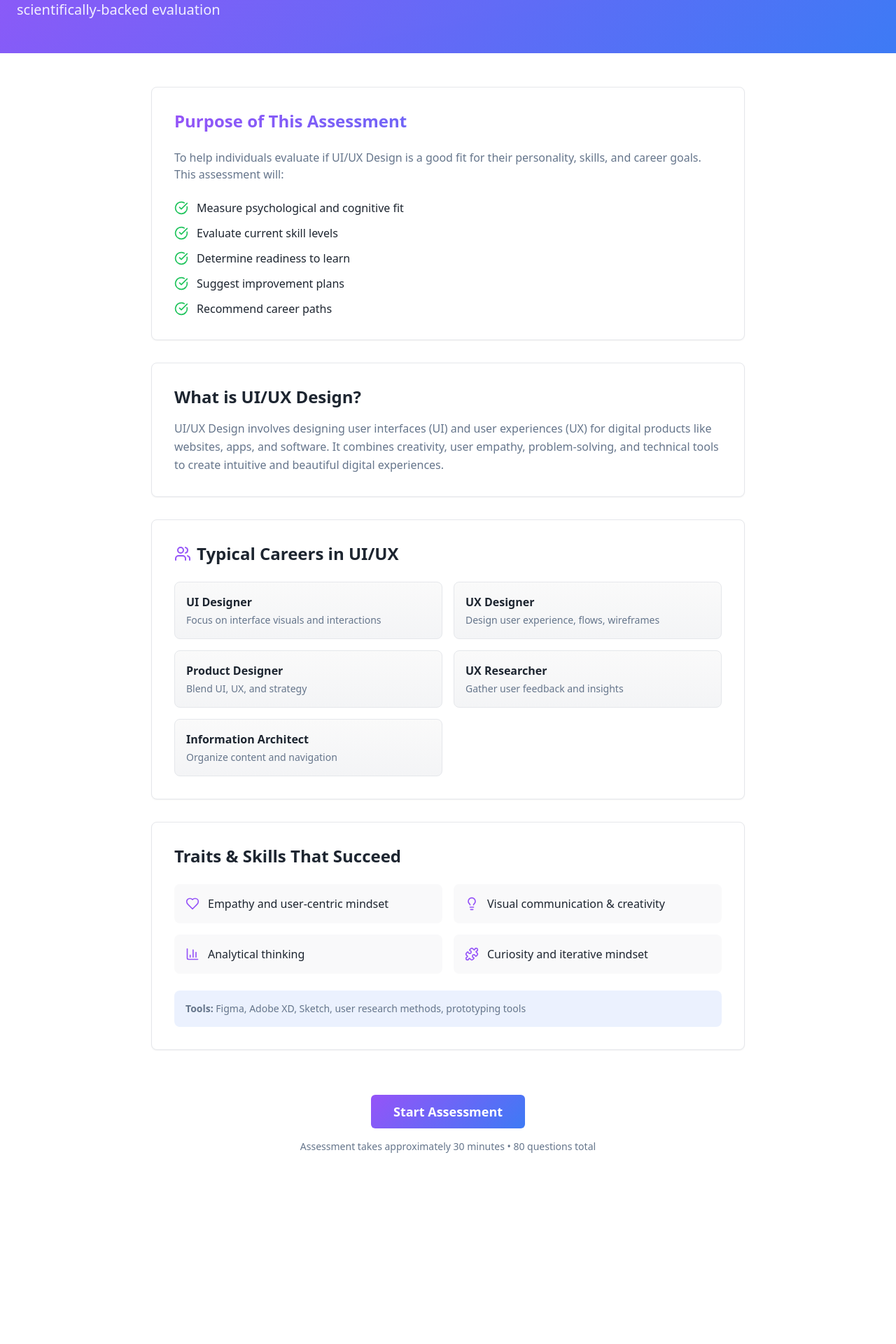
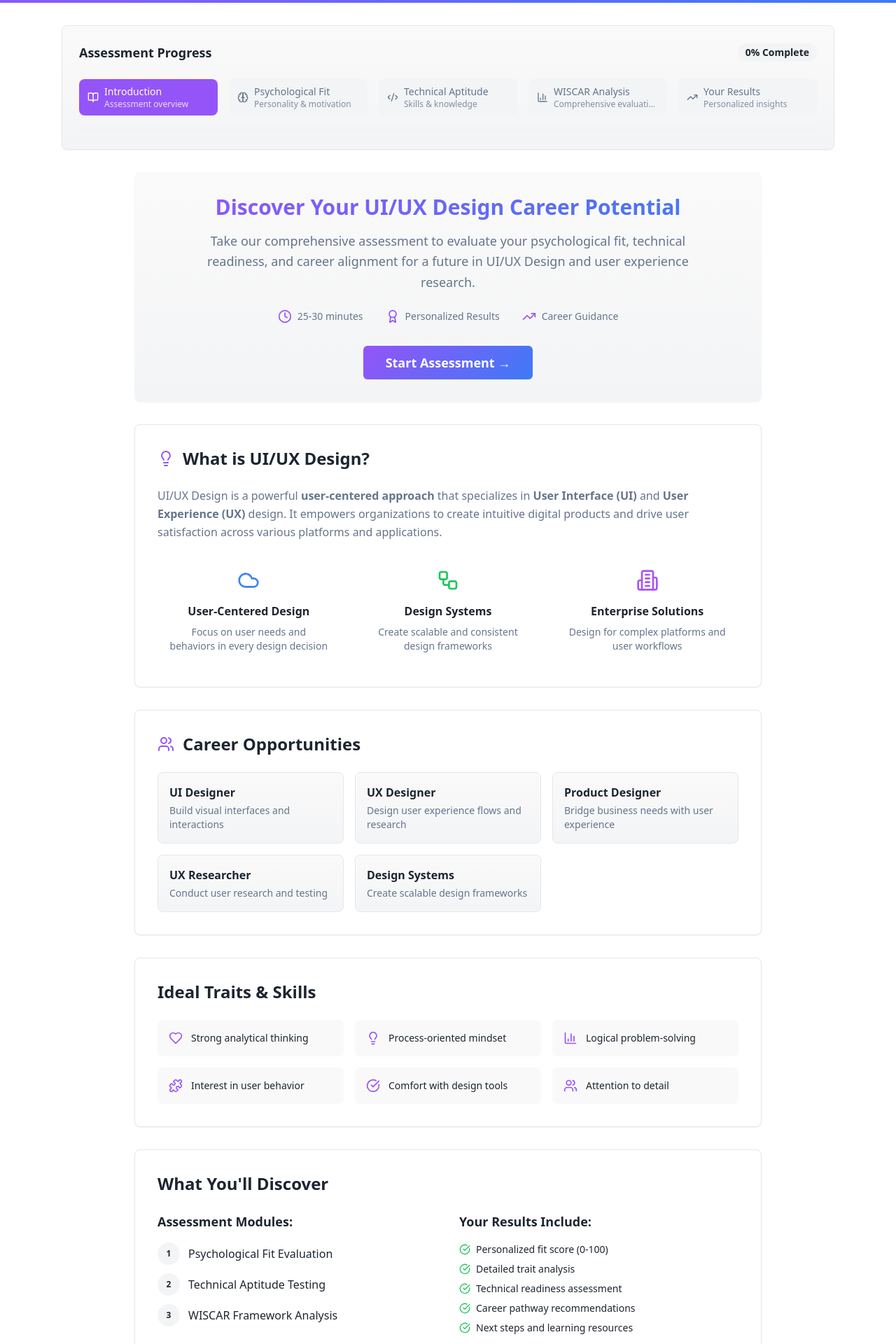
Before and after one commit to bhavyasrideva22/design-readiness, a React (Vite) app: page / in a window 1280 px wide. Shown: the part 220-2140 px from the top of the page at 70% size. Before the commit the page ends 1916 px from the top, so only its background shows below. Built offline with nearby package versions, Linux system fonts and the light colour scheme.

Commit message:
Integrate reference design
Integrate UI/UX assessment design from the provided URL up to the results page.

```diff
--- a/src/components/assessment/AssessmentHeader.tsx
+++ b/src/components/assessment/AssessmentHeader.tsx
@@ -12,8 +12,9 @@ export const AssessmentHeader = ({ currentSection = "Introduction", progress = 0
         <div className="w-full h-full bg-gradient-to-br from-white/5 to-transparent"></div>
       </div>
 
-      <div className="relative container mx-auto px-6 py-12">
-        <div className="flex items-center gap-3 mb-6">
+      <div className="relative container mx-auto px-6 py-8">
+        <div className="flex items-center justify-between mb-6">
+          <div className="flex items-center gap-3">
             <div className="p-3 bg-white/10 rounded-xl backdrop-blur-sm animate-float">
               <Brain className="w-8 h-8" />
             </div>
@@ -25,30 +26,20 @@ export const AssessmentHeader = ({ currentSection = "Introduction", progress = 0
             </div>
           </div>
 
-        <h1 className="text-4xl md:text-5xl font-bold mb-4 animate-slide-up">
-          UI/UX Design Readiness Assessment
-        </h1>
-        <p className="text-xl text-primary-foreground/90 max-w-2xl animate-slide-up delay-100">
-          Discover your potential for a career in UI/UX Design through scientifically-backed evaluation
-        </p>
-
           {progress > 0 && (
-          <div className="mt-8 animate-slide-up delay-200">
-            <div className="flex justify-between items-center mb-2">
-              <span className="text-sm font-medium">Progress</span>
-              <span className="text-sm">{Math.round(progress)}%</span>
-            </div>
-            <div className="w-full bg-white/20 rounded-full h-2">
-              <div
-                className="bg-white rounded-full h-2 transition-all duration-500 ease-out"
-                style={{ width: `${progress}%` }}
-              ></div>
-            </div>
-            <p className="text-sm text-primary-foreground/80 mt-2">
-              Current Section: {currentSection}
-            </p>
+            <div className="text-right">
+              <div className="text-2xl font-bold">{Math.round(progress)}%</div>
+              <div className="text-sm text-primary-foreground/80">Complete</div>
             </div>
           )}
+        </div>
+
+        <h1 className="text-3xl md:text-4xl font-bold mb-3 animate-slide-up">
+          Is UI/UX Design Right for You?
+        </h1>
+        <p className="text-lg text-primary-foreground/90 max-w-2xl animate-slide-up delay-100">
+          Comprehensive Career Assessment & Guidance
+        </p>
       </div>
     </div>
   );
--- a/src/components/assessment/IntroductionSection.tsx
+++ b/src/components/assessment/IntroductionSection.tsx
@@ -1,70 +1,149 @@
 import { Card } from "@/components/ui/card";
 import { Button } from "@/components/ui/button";
-import { CheckCircle, Users, Lightbulb, BarChart3, Heart, Puzzle } from "lucide-react";
+import { Badge } from "@/components/ui/badge";
+import {
+  CheckCircle,
+  Users,
+  Lightbulb,
+  BarChart3,
+  Heart,
+  Puzzle,
+  Clock,
+  Award,
+  TrendingUp,
+  Cloud,
+  Workflow,
+  Building2
+} from "lucide-react";
 
 interface IntroductionSectionProps {
   onStart: () => void;
 }
 
 export const IntroductionSection = ({ onStart }: IntroductionSectionProps) => {
-  const purposes = [
-    "Measure psychological and cognitive fit",
-    "Evaluate current skill levels",
-    "Determine readiness to learn",
-    "Suggest improvement plans",
-    "Recommend career paths"
+  const features = [
+    { icon: Clock, text: "25-30 minutes" },
+    { icon: Award, text: "Personalized Results" },
+    { icon: TrendingUp, text: "Career Guidance" }
+  ];
+
+  const keyFeatures = [
+    {
+      icon: Cloud,
+      title: "User-Centered Design",
+      desc: "Focus on user needs and behaviors in every design decision",
+      color: "text-blue-500"
+    },
+    {
+      icon: Workflow,
+      title: "Design Systems",
+      desc: "Create scalable and consistent design frameworks",
+      color: "text-green-500"
+    },
+    {
+      icon: Building2,
+      title: "Enterprise Solutions",
+      desc: "Design for complex platforms and user workflows",
+      color: "text-purple-500"
+    }
   ];
 
   const careers = [
-    { title: "UI Designer", desc: "Focus on interface visuals and interactions" },
-    { title: "UX Designer", desc: "Design user experience, flows, wireframes" },
-    { title: "Product Designer", desc: "Blend UI, UX, and strategy" },
-    { title: "UX Researcher", desc: "Gather user feedback and insights" },
-    { title: "Information Architect", desc: "Organize content and navigation" }
+    { title: "UI Designer", desc: "Build visual interfaces and interactions" },
+    { title: "UX Designer", desc: "Design user experience flows and research" },
+    { title: "Product Designer", desc: "Bridge business needs with user experience" },
+    { title: "UX Researcher", desc: "Conduct user research and testing" },
+    { title: "Design Systems", desc: "Create scalable design frameworks" }
   ];
 
   const traits = [
-    { icon: Heart, text: "Empathy and user-centric mindset" },
-    { icon: Lightbulb, text: "Visual communication & creativity" },
-    { icon: BarChart3, text: "Analytical thinking" },
-    { icon: Puzzle, text: "Curiosity and iterative mindset" }
+    { icon: Heart, text: "Strong analytical thinking" },
+    { icon: Lightbulb, text: "Process-oriented mindset" },
+    { icon: BarChart3, text: "Logical problem-solving" },
+    { icon: Puzzle, text: "Interest in user behavior" },
+    { icon: CheckCircle, text: "Comfort with design tools" },
+    { icon: Users, text: "Attention to detail" }
+  ];
+
+  const assessmentModules = [
+    { number: "1", title: "Psychological Fit Evaluation" },
+    { number: "2", title: "Technical Aptitude Testing" },
+    { number: "3", title: "WISCAR Framework Analysis" }
+  ];
+
+  const resultIncludes = [
+    "Personalized fit score (0-100)",
+    "Detailed trait analysis",
+    "Technical readiness assessment",
+    "Career pathway recommendations",
+    "Next steps and learning resources"
   ];
 
   return (
     <div className="space-y-8 animate-slide-up">
-      {/* Purpose Section */}
-      <Card className="p-8 shadow-design-md">
-        <h2 className="text-2xl font-bold mb-6 bg-gradient-primary bg-clip-text text-transparent">
-          Purpose of This Assessment
+      {/* Hero Section */}
+      <Card className="p-8 text-center shadow-design-lg bg-gradient-subtle border-0">
+        <h2 className="text-3xl font-bold mb-4 bg-gradient-primary bg-clip-text text-transparent">
+          Discover Your UI/UX Design Career Potential
         </h2>
-        <p className="text-muted-foreground mb-6">
-          To help individuals evaluate if UI/UX Design is a good fit for their personality, skills, and career goals. This assessment will:
+        <p className="text-muted-foreground mb-6 text-lg leading-relaxed max-w-3xl mx-auto">
+          Take our comprehensive assessment to evaluate your psychological fit, technical readiness, and career alignment for a future in UI/UX Design and user experience research.
         </p>
-        <ul className="space-y-3">
-          {purposes.map((purpose, index) => (
-            <li key={index} className="flex items-center gap-3">
-              <CheckCircle className="w-5 h-5 text-success" />
-              <span>{purpose}</span>
-            </li>
-          ))}
-        </ul>
+
+        <div className="flex items-center justify-center gap-8 mb-8">
+          {features.map((feature, index) => {
+            const Icon = feature.icon;
+            return (
+              <div key={index} className="flex items-center gap-2 text-muted-foreground">
+                <Icon className="w-5 h-5 text-primary" />
+                <span className="text-sm font-medium">{feature.text}</span>
+              </div>
+            );
+          })}
+        </div>
+
+        <Button
+          size="lg"
+          onClick={onStart}
+          className="bg-gradient-primary hover:shadow-glow transition-all duration-300 px-8 py-6 text-lg font-semibold"
+        >
+          Start Assessment →
+        </Button>
       </Card>
 
       {/* What is UI/UX Design */}
       <Card className="p-8 shadow-design-md">
-        <h2 className="text-2xl font-bold mb-4">What is UI/UX Design?</h2>
-        <p className="text-muted-foreground leading-relaxed">
-          UI/UX Design involves designing user interfaces (UI) and user experiences (UX) for digital products like websites, apps, and software. It combines creativity, user empathy, problem-solving, and technical tools to create intuitive and beautiful digital experiences.
+        <div className="flex items-center gap-3 mb-6">
+          <Lightbulb className="w-6 h-6 text-primary" />
+          <h2 className="text-2xl font-bold">What is UI/UX Design?</h2>
+        </div>
+        <p className="text-muted-foreground leading-relaxed mb-6">
+          UI/UX Design is a powerful <strong>user-centered approach</strong> that specializes in <strong>User Interface (UI)</strong> and <strong>User Experience (UX)</strong> design. It empowers organizations to create intuitive digital products and drive user satisfaction across various platforms and applications.
         </p>
+
+        <div className="grid gap-6 md:grid-cols-3">
+          {keyFeatures.map((feature, index) => {
+            const Icon = feature.icon;
+            return (
+              <div key={index} className="text-center p-4">
+                <div className="mb-4">
+                  <Icon className={`w-8 h-8 mx-auto ${feature.color}`} />
+                </div>
+                <h3 className="font-semibold mb-2">{feature.title}</h3>
+                <p className="text-sm text-muted-foreground">{feature.desc}</p>
+              </div>
+            );
+          })}
+        </div>
       </Card>
 
-      {/* Career Paths */}
+      {/* Career Opportunities */}
       <Card className="p-8 shadow-design-md">
-        <h2 className="text-2xl font-bold mb-6 flex items-center gap-2">
+        <div className="flex items-center gap-3 mb-6">
           <Users className="w-6 h-6 text-primary" />
-          Typical Careers in UI/UX
-        </h2>
-        <div className="grid gap-4 md:grid-cols-2">
+          <h2 className="text-2xl font-bold">Career Opportunities</h2>
+        </div>
+        <div className="grid gap-4 md:grid-cols-2 lg:grid-cols-3">
           {careers.map((career, index) => (
             <div key={index} className="p-4 rounded-lg bg-gradient-subtle border">
               <h3 className="font-semibold mb-1">{career.title}</h3>
@@ -74,40 +153,54 @@ export const IntroductionSection = ({ onStart }: IntroductionSectionProps) => {
         </div>
       </Card>
 
-      {/* Traits & Skills */}
+      {/* Ideal Traits */}
       <Card className="p-8 shadow-design-md">
-        <h2 className="text-2xl font-bold mb-6">Traits & Skills That Succeed</h2>
-        <div className="grid gap-4 md:grid-cols-2">
+        <h2 className="text-2xl font-bold mb-6">Ideal Traits & Skills</h2>
+        <div className="grid gap-4 md:grid-cols-2 lg:grid-cols-3">
           {traits.map((trait, index) => {
             const Icon = trait.icon;
             return (
               <div key={index} className="flex items-center gap-3 p-4 rounded-lg bg-muted/50">
                 <Icon className="w-5 h-5 text-primary" />
-                <span>{trait.text}</span>
+                <span className="text-sm font-medium">{trait.text}</span>
               </div>
             );
           })}
         </div>
-        <div className="mt-6 p-4 bg-accent/10 rounded-lg">
-          <p className="text-sm text-muted-foreground">
-            <strong>Tools:</strong> Figma, Adobe XD, Sketch, user research methods, prototyping tools
-          </p>
+      </Card>
+
+      {/* What You'll Discover */}
+      <Card className="p-8 shadow-design-md">
+        <h2 className="text-2xl font-bold mb-6">What You'll Discover</h2>
+
+        <div className="grid gap-8 md:grid-cols-2">
+          <div>
+            <h3 className="font-semibold mb-4 text-lg">Assessment Modules:</h3>
+            <div className="space-y-3">
+              {assessmentModules.map((module, index) => (
+                <div key={index} className="flex items-center gap-3">
+                  <Badge variant="secondary" className="w-8 h-8 rounded-full flex items-center justify-center">
+                    {module.number}
+                  </Badge>
+                  <span className="font-medium">{module.title}</span>
+                </div>
+              ))}
+            </div>
+          </div>
+
+          <div>
+            <h3 className="font-semibold mb-4 text-lg">Your Results Include:</h3>
+            <ul className="space-y-2">
+              {resultIncludes.map((item, index) => (
+                <li key={index} className="flex items-start gap-2">
+                  <CheckCircle className="w-4 h-4 text-success mt-0.5 flex-shrink-0" />
+                  <span className="text-sm">{item}</span>
+                </li>
+              ))}
+            </ul>
+          </div>
         </div>
       </Card>
-
-      {/* Start Button */}
-      <div className="text-center pt-8">
-        <Button
-          size="lg"
-          onClick={onStart}
-          className="bg-gradient-primary hover:shadow-glow transition-all duration-300 px-8 py-6 text-lg font-semibold"
-        >
-          Start Assessment
-        </Button>
-        <p className="text-sm text-muted-foreground mt-4">
-          Assessment takes approximately 30 minutes • 80 questions total
-        </p>
-      </div>
     </div>
   );
 };
--- /dev/null
+++ b/src/components/assessment/ProgressNavigation.tsx
@@ -0,0 +1,117 @@
+import { Card } from "@/components/ui/card";
+import { Badge } from "@/components/ui/badge";
+import { cn } from "@/lib/utils";
+import {
+  BookOpen,
+  Brain,
+  Code2,
+  BarChart3,
+  TrendingUp,
+  CheckCircle
+} from "lucide-react";
+
+interface ProgressNavigationProps {
+  currentSection: 'intro' | 'assessment' | 'results';
+  progress: number;
+}
+
+export const ProgressNavigation = ({ currentSection, progress }: ProgressNavigationProps) => {
+  const sections = [
+    {
+      id: 'intro',
+      title: 'Introduction',
+      icon: BookOpen,
+      description: 'Assessment overview'
+    },
+    {
+      id: 'psychological',
+      title: 'Psychological Fit',
+      icon: Brain,
+      description: 'Personality & motivation'
+    },
+    {
+      id: 'technical',
+      title: 'Technical Aptitude',
+      icon: Code2,
+      description: 'Skills & knowledge'
+    },
+    {
+      id: 'wiscar',
+      title: 'WISCAR Analysis',
+      icon: BarChart3,
+      description: 'Comprehensive evaluation'
+    },
+    {
+      id: 'results',
+      title: 'Your Results',
+      icon: TrendingUp,
+      description: 'Personalized insights'
+    }
+  ];
+
+  const getSectionStatus = (sectionId: string) => {
+    if (currentSection === 'intro' && sectionId === 'intro') return 'current';
+    if (currentSection === 'assessment') {
+      if (sectionId === 'intro') return 'completed';
+      if (['psychological', 'technical', 'wiscar'].includes(sectionId)) return 'current';
+      return 'upcoming';
+    }
+    if (currentSection === 'results') {
+      if (sectionId === 'results') return 'current';
+      if (sectionId !== 'results') return 'completed';
+    }
+    return 'upcoming';
+  };
+
+  return (
+    <Card className="p-6 shadow-design-md bg-gradient-subtle">
+      <div className="flex items-center justify-between mb-6">
+        <h2 className="text-lg font-semibold">Assessment Progress</h2>
+        <Badge variant="secondary" className="text-sm">
+          {Math.round(progress)}% Complete
+        </Badge>
+      </div>
+
+      <div className="flex flex-wrap gap-2 md:gap-4">
+        {sections.map((section, index) => {
+          const Icon = section.icon;
+          const status = getSectionStatus(section.id);
+
+          return (
+            <div
+              key={section.id}
+              className={cn(
+                "flex items-center gap-2 px-3 py-2 rounded-lg text-sm transition-all duration-200",
+                "flex-1 min-w-0",
+                status === 'current' && "bg-primary text-primary-foreground shadow-design",
+                status === 'completed' && "bg-success text-success-foreground",
+                status === 'upcoming' && "bg-muted text-muted-foreground"
+              )}
+            >
+              {status === 'completed' ? (
+                <CheckCircle className="w-4 h-4 flex-shrink-0" />
+              ) : (
+                <Icon className="w-4 h-4 flex-shrink-0" />
+              )}
+              <div className="min-w-0 hidden sm:block">
+                <div className="font-medium truncate">{section.title}</div>
+                <div className="text-xs opacity-80 truncate">{section.description}</div>
+              </div>
+              <div className="sm:hidden font-medium truncate">{section.title}</div>
+            </div>
+          );
+        })}
+      </div>
+
+      {/* Progress Bar */}
+      <div className="mt-4">
+        <div className="w-full bg-muted rounded-full h-2">
+          <div
+            className="bg-gradient-primary rounded-full h-2 transition-all duration-500 ease-out"
+            style={{ width: `${progress}%` }}
+          />
+        </div>
+      </div>
+    </Card>
+  );
+};
--- a/src/pages/Index.tsx
+++ b/src/pages/Index.tsx
@@ -1,4 +1,5 @@
 import { AssessmentHeader } from "@/components/assessment/AssessmentHeader";
+import { ProgressNavigation } from "@/components/assessment/ProgressNavigation";
 import { IntroductionSection } from "@/components/assessment/IntroductionSection";
 import { AssessmentFlow } from "@/components/assessment/AssessmentFlow";
 import { ResultsSection } from "@/components/assessment/ResultsSection";
@@ -58,8 +59,19 @@ const Index = () => {
         progress={getProgress()}
       />
 
-      <div className="container mx-auto px-6 py-12 max-w-4xl">
-        {renderContent()}
+      <div className="container mx-auto px-6 py-8 max-w-6xl">
+        {/* Progress Navigation */}
+        <div className="mb-8">
+          <ProgressNavigation
+            currentSection={state.section}
+            progress={getProgress()}
+          />
+        </div>
+
+        {/* Main Content */}
+        <div className="max-w-4xl mx-auto">
+          {renderContent()}
+        </div>
       </div>
     </div>
   );
```
Lines whose indentation alone changed are shown as unchanged.
